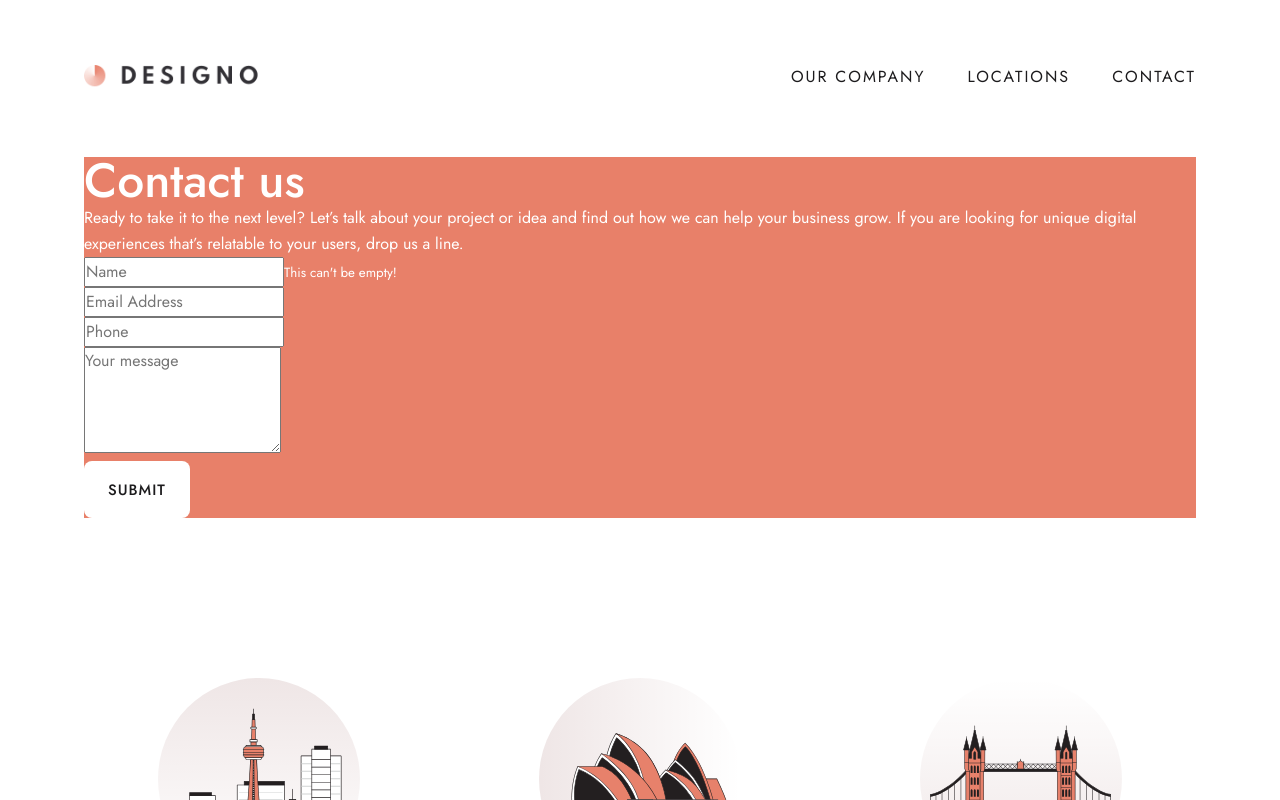
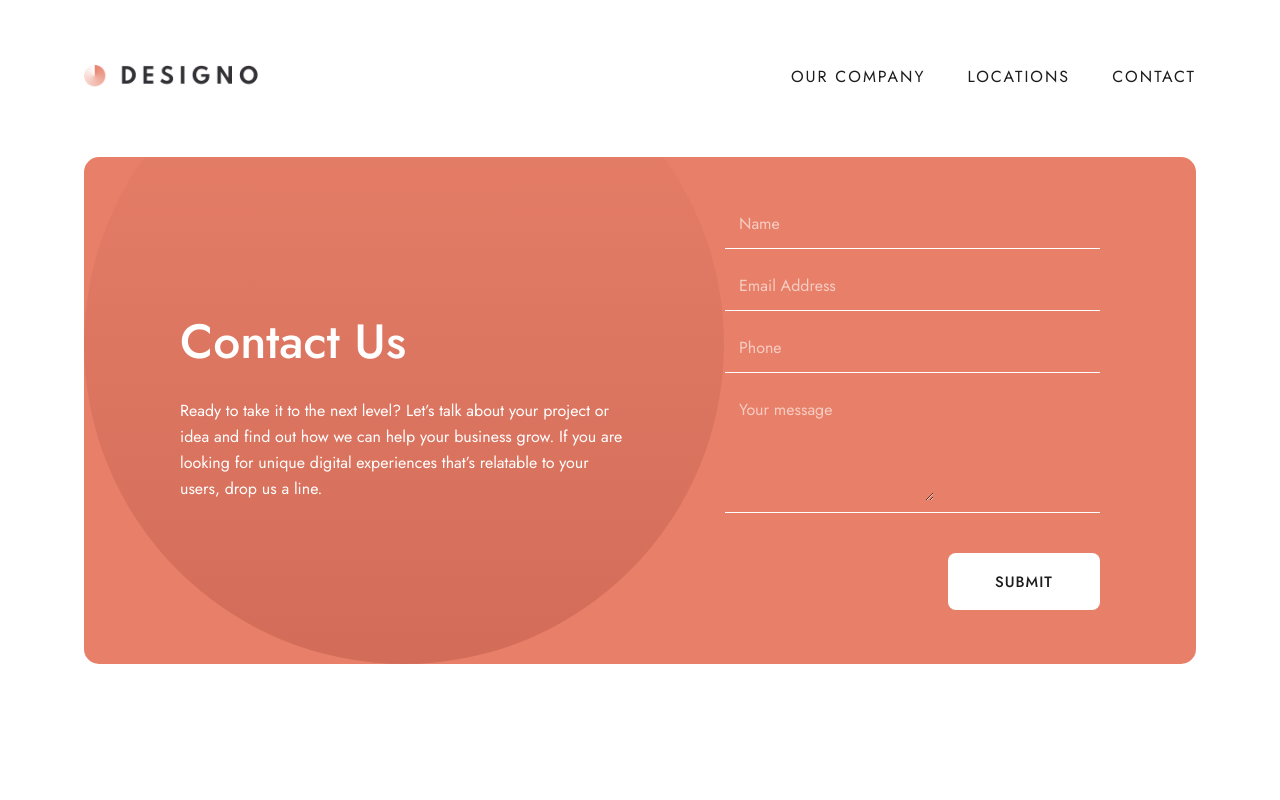
Before and after one commit to Yasmine10/designo-multi-page-website, a React (Vite) app: page /contact in a window 1280 px wide. Shown: the top 800 px of the page. Built offline with nearby package versions, Linux system fonts and the light colour scheme.

Commit message:
added styling contact form intro section + made responsive

```diff
--- a/src/sass/components/_button.scss
+++ b/src/sass/components/_button.scss
@@ -18,6 +18,8 @@
   line-height: 1.5;
   letter-spacing: 1px;
   text-transform: uppercase;
+
+  cursor: pointer;
 
   transition: all 300ms ease-in-out;
 }
--- a/src/sass/components/_form.scss
+++ b/src/sass/components/_form.scss
@@ -0,0 +1,58 @@
+@use "../abstracts/" as *;
+
+.form-group {
+  display: flex;
+  justify-content: space-between;
+
+  padding-bottom: pxToRem(11);
+  border-bottom: 1px solid $clr-primary-100;
+
+  &:not(:last-of-type) {
+    margin-bottom: pxToRem(24);
+  }
+
+  > input,
+  > textarea {
+    background-color: transparent;
+    border: none;
+    outline: transparent;
+
+    padding-left: pxToRem(14);
+
+    color: $clr-primary-100;
+    caret-color: $clr-primary-100;
+
+    &::placeholder {
+      opacity: 1 !important;
+      color: toHsla($clr-primary-100, 0.6) !important;
+    }
+  }
+
+  .input-error {
+    display: none;
+  }
+
+  &.invalid .input-error {
+    display: flex;
+  }
+}
+
+.input-error {
+  display: flex;
+  align-items: center;
+
+  padding-right: pxToRem(37);
+
+  &::after {
+    content: "";
+    position: absolute;
+    top: pxToRem(4);
+    right: pxToRem(8);
+
+    background-image: url('/src/assets/contact/desktop/icon-error.svg');
+    background-repeat: no-repeat;
+
+    width: pxToRem(20);
+    height: pxToRem(20);
+  }
+}
--- /dev/null
+++ b/src/sass/pages/_contact.scss
@@ -0,0 +1,100 @@
+@use "../abstracts/" as *;
+
+.contact-intro-form {
+  padding: pxToRem(72) pxToRem(24);
+
+  display: flex;
+  flex-direction: column;
+  gap: pxToRem(48);
+
+  position: relative;
+  overflow: hidden;
+
+  &::before {
+    content: "";
+    position: absolute;
+    top: 0;
+    left: -30%;
+
+    background-image: url('/src/assets/contact/mobile/bg-pattern-hero-contact-mobile.svg');
+    background-repeat: no-repeat;
+
+    width: pxToRem(876);
+    height: pxToRem(990);
+  }
+
+  &__intro {
+    text-align: center;
+
+    position: relative;
+    z-index: 1;
+
+    .title {
+      text-transform: capitalize;
+      margin-bottom: pxToRem(24);
+    }
+  }
+
+  &__form {
+    position: relative;
+    z-index: 1;
+  }
+
+  .contact-form__btn {
+    display: flex;
+    justify-content: center;
+
+    min-width: pxToRem(152);
+    margin-top: pxToRem(40);
+    margin-inline: auto;
+  }
+
+  @include breakpoint('tablet') {
+    gap: pxToRem(40);
+
+    padding: pxToRem(72) pxToRem(58);
+
+    border-radius: 15px;
+
+    &::before {
+      top: -10%;
+      left: -10%;
+
+      background-image: url('/src/assets/contact/desktop/bg-pattern-hero-desktop.svg');
+
+      width: pxToRem(640);
+      height: pxToRem(640);
+    }
+
+    &__intro {
+      text-align: start;
+
+      .title {
+        margin-bottom: pxToRem(32);
+      }
+    }
+
+    .contact-form__btn {
+      margin-inline: initial;
+      margin-left: auto;
+    }
+  }
+
+  @include breakpoint('desktop') {
+    display: grid;
+    grid-template-columns: 1.2fr 1fr ;
+    gap: pxToRem(95);
+
+    padding: pxToRem(54) pxToRem(96);
+
+    &::before {
+      top: initial;
+      bottom: 0;
+      left: 0;
+    }
+
+    &__intro {
+      align-self: center;
+    }
+  }
+}
--- a/src/sass/pages/_index.scss
+++ b/src/sass/pages/_index.scss
@@ -1,2 +1,3 @@
 @forward "home";
 @forward "service";
+@forward "contact";
```
